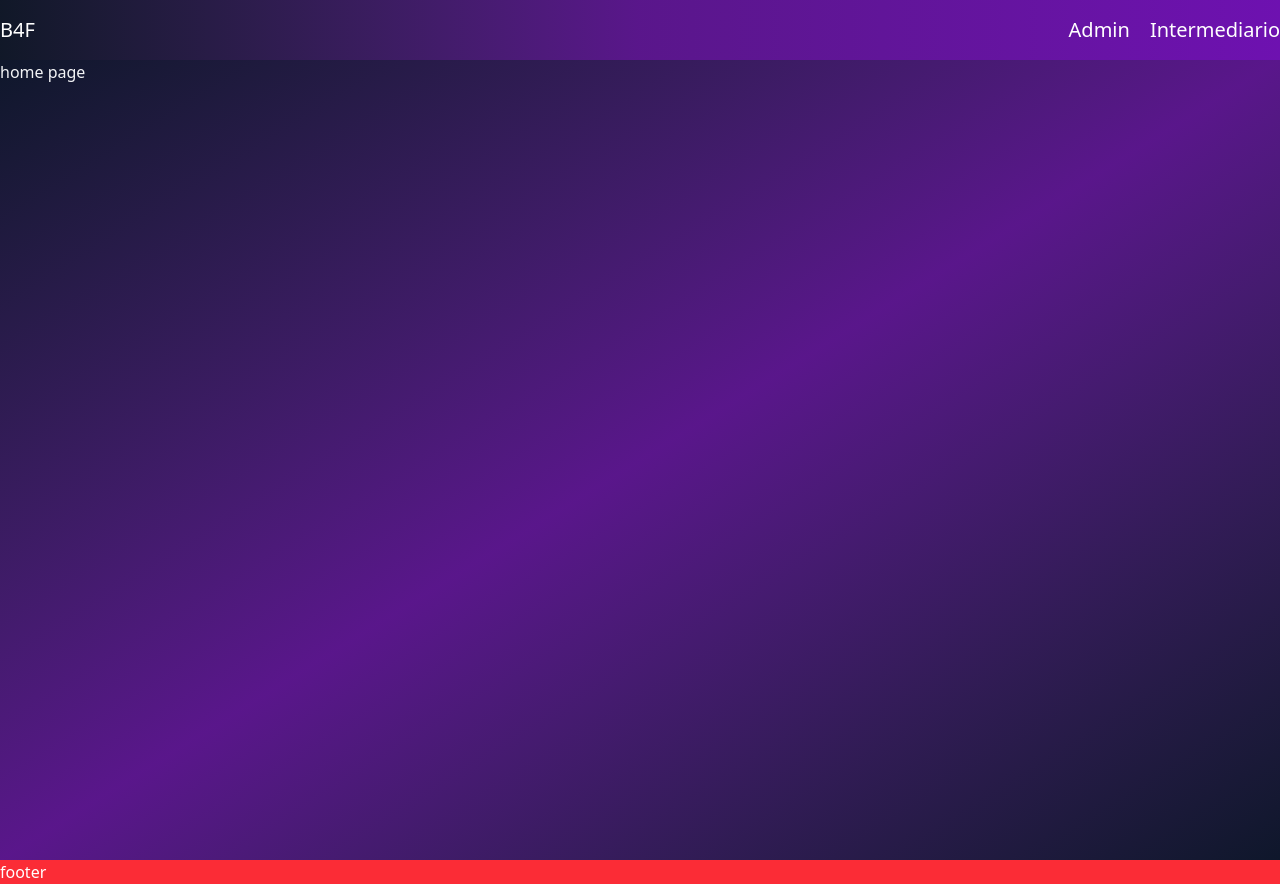
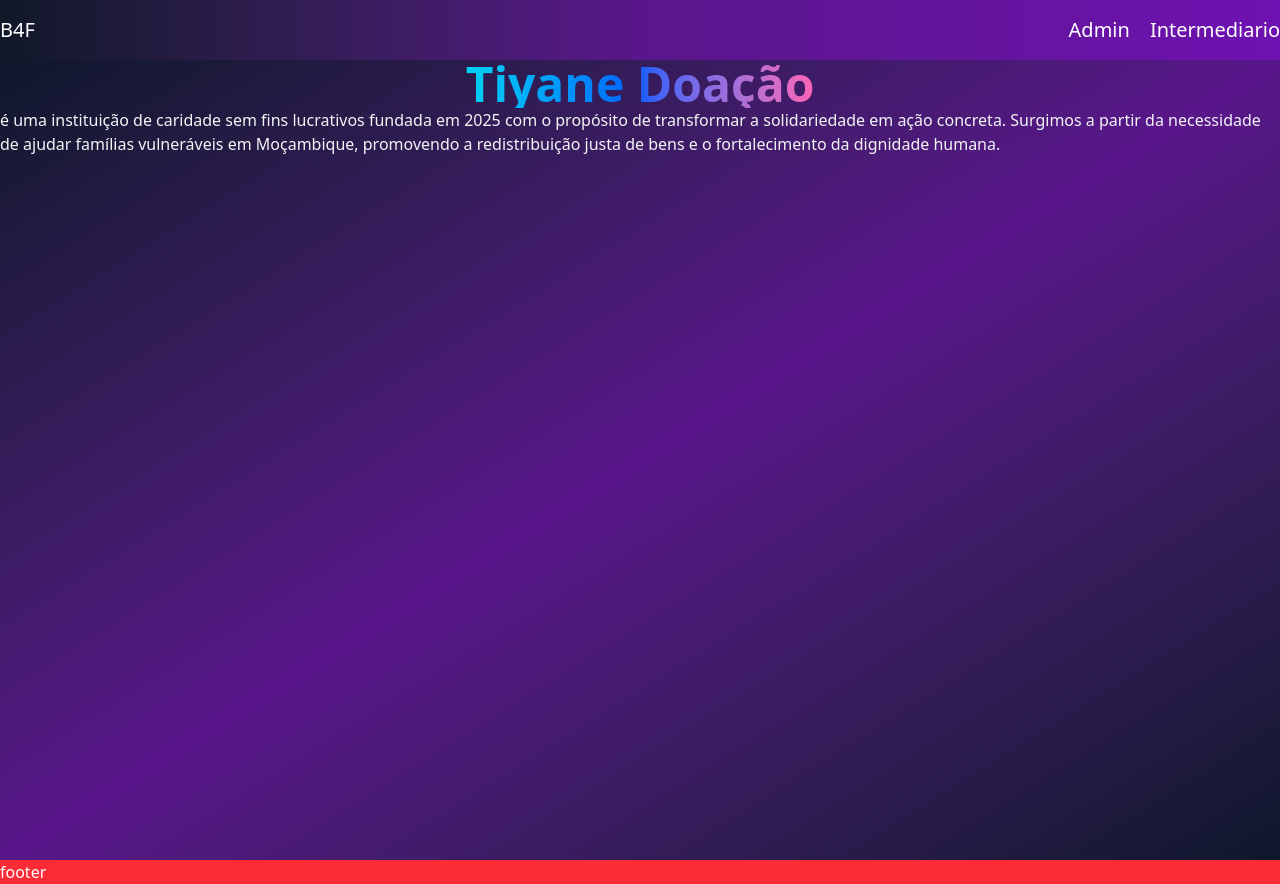
Before and after one commit to maudlyn01/Tiyane-Doacoes, a React (Vite) app in the folder frontend/: page / in a window 1280 px wide. Built offline with nearby package versions, Linux system fonts and the light colour scheme.

Commit message:
Feat:add

```diff
--- a/frontend/src/pages/home.tsx
+++ b/frontend/src/pages/home.tsx
@@ -1,3 +1,10 @@
 export const Home = () => {
-  return <div className="min-h-screen flex flex-col bg-gradient-to-br from-slate-900 via-purple-900 to-slate-900 text-gray-100 dark:from-slate-900 dark:via-purple-900 dark:to-slate-900 dark:text-gray-100 selection:bg-teal-500 selection:text-white transition-colors duration-500">home page</div>;
+  return <div className="min-h-screen flex items-center flex-col bg-gradient-to-br from-slate-900 via-purple-900 to-slate-900 text-gray-100 dark:from-slate-900 dark:via-purple-900 dark:to-slate-900 dark:text-gray-100 selection:bg-teal-500 selection:text-white transition-colors duration-500">
+    <div ><h1 className="text-5xl font-extrabold bg-gradient-to-r from-cyan-400 via-blue-600 to-pink-400 text-transparent bg-clip-text">Tiyane Doação</h1>
+    </div>
+     <p>é uma instituição de caridade sem fins lucrativos fundada em 2025 com o propósito de transformar a solidariedade em ação concreta. Surgimos a partir da necessidade de ajudar famílias vulneráveis em Moçambique, promovendo a redistribuição justa de bens e o fortalecimento da dignidade humana.
+</p>
+
+
+    </div>;
 };
```
